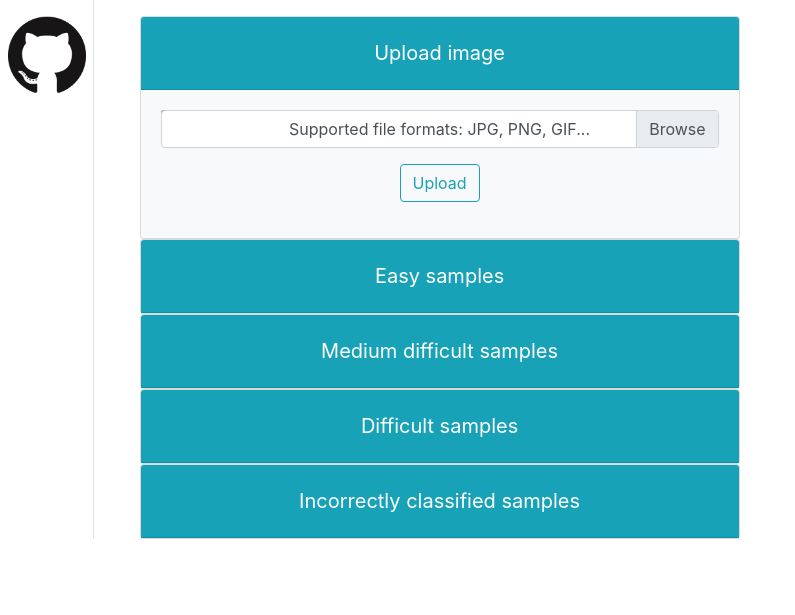
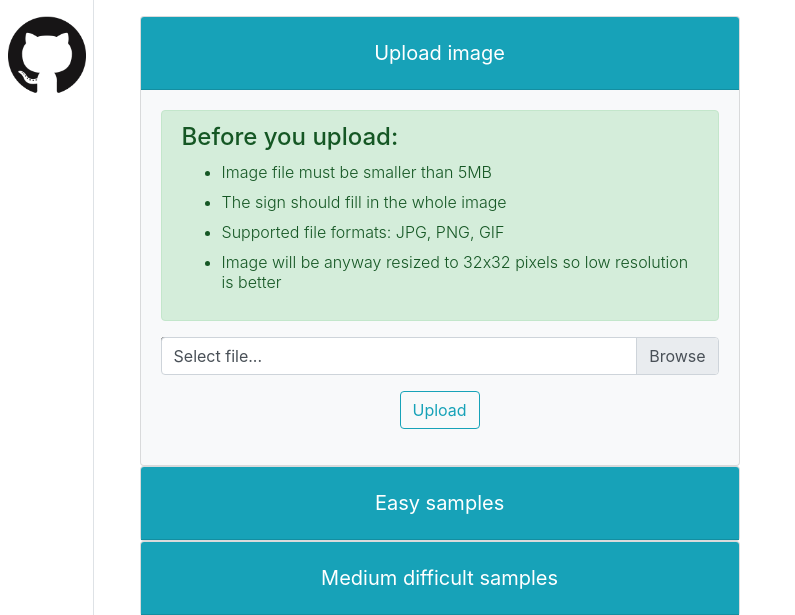
Before and after one commit to j99nowicki/ml_road_signs_web, a Python web app: template rsc_webapp/templates/upload_image.html in a window 1280 px wide, after a click on "Upload image". Shown: the part 56-671 px from the top of the page, without its empty margins (0-795 px from the left). Before the commit the page ends 595 px from the top, so only its background shows below. Run offline with Jinja, Linux system fonts and the light colour scheme; the template is opened without the code that fills it, so the values that code supplies are empty; some libraries are stand-ins or nearby versions.

Commit message:
upload improvements

```diff
--- a/rsc_webapp/templates/upload_image.html
+++ b/rsc_webapp/templates/upload_image.html
@@ -32,14 +32,31 @@
                 </div>
                 <div id="collapseOne" class="collapse hide" aria-labelledby="headingOne" data-parent="#imageSource">
                   <div class="card-body">
+                    <div class="alert alert-success" role="alert">
+                      <h4 class="alert-heading text-left">Before you upload:</h4>
+                      <ul>
+                        <li><h6 class="font-weight-light text-left">Image file must be smaller than 5MB</h6></li>
+                        <li><h6 class="font-weight-light text-left">The sign should fill in the whole image</h6></li>
+                        <li><h6 class="font-weight-light text-left">Supported file formats: JPG, PNG, GIF</h6></li>
+                        <li><h6 class="font-weight-light text-left">Image will be anyway resized to 32x32 pixels so low resolution is better</h6></li>
+                      </ul>
+                    </div>
                     <form action="/upload-image" method="POST" enctype="multipart/form-data">
                       <div class="form-group">
                         <div class="custom-file">
                           <input type="file" class="form-control-file" name="image" id="image">
-                          <label class="custom-file-label text-black-50" for="image">Supported file formats: JPG, PNG, GIF...</label>
+                          <label class="custom-file-label text-black-50 text-left" for="image">Select file...</label>
                         </div>
                         <button type="submit" class="btn btn-outline-info mt-3">Upload</button>
                       </div>
+                      <script>
+                        $('#image').on('change',function(){
+                            //get the file name
+                            var fileName = $(this).val().replace('C:\\fakepath\\', " ");
+                            //replace the "Choose a file" label
+                            $(this).next('.custom-file-label').html(fileName);
+                        })
+                      </script>
                     </form>
                   </div>
                 </div>
@@ -55,7 +72,7 @@
                 </div>
                 <div id="collapseTwo" class="collapse hide" aria-labelledby="headingTwo" data-parent="#imageSource">
                   <div class="card-body">
-                    {% include 'input_easy.html' %}
+                    {% include "input_easy.html" %}
                   </div>
                 </div>
               </div>
```
